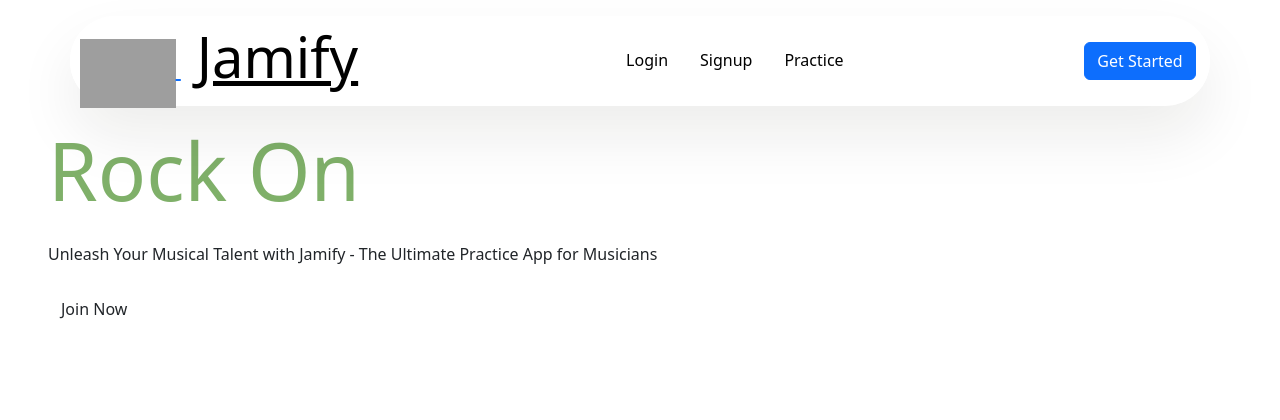
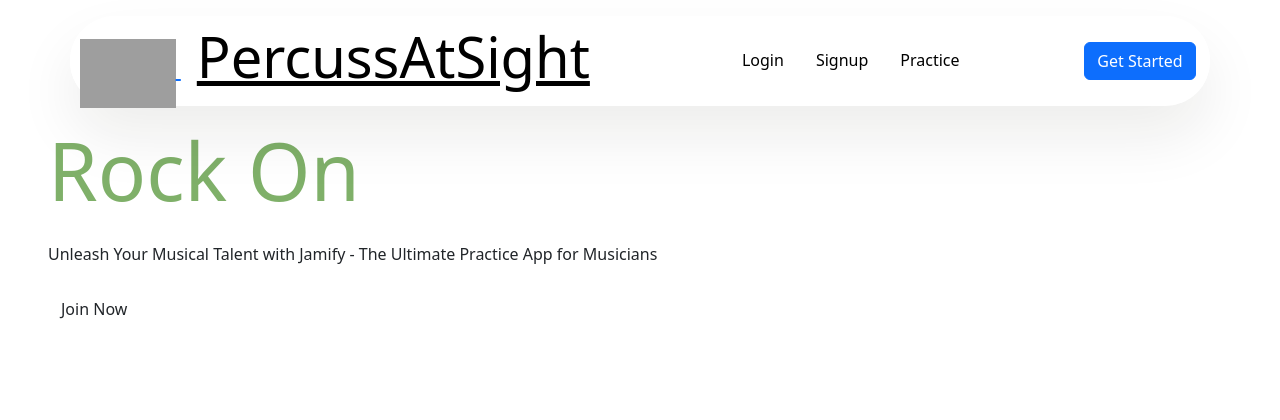
Before and after one commit to dbhaggan/411CopperSpring2024, a Django app: template percussatsight/frontend/templates/homepage.html in a window 1280 px wide. Shown: the top 420 px of the page. Run offline with Django 4.2, Linux system fonts and the light colour scheme; the template is opened without the code that fills it, so the values that code supplies are empty; parts of the project's set-up code (start-up, migrations or seed data) failed here and were passed over; some libraries are stand-ins or nearby versions; grey boxes are pictures that could not be loaded.

Commit message:
commented sections to show what is what, and plans to remove/keep

```diff
--- a/percussatsight/frontend/templates/homepage.html
+++ b/percussatsight/frontend/templates/homepage.html
@@ -591,6 +591,7 @@
 }
 </style>
 
+<!--MENU / DROPDOWN-->
 <section class="menu menu2 cid-u2RwOtCrEH" once="menu" id="menu-5-u2RwOtCrEH">
   <nav class="navbar navbar-dropdown navbar-fixed-top navbar-expand-lg">
     <div class="container">
@@ -601,7 +602,7 @@
 					</a>
 				</span>
 				<span class="navbar-caption-wrap">
-          <a class="navbar-caption text-black display-4" href="https://mobiri.se">Jamify</a>
+          <a class="navbar-caption text-black display-4" href="https://mobiri.se">PercussAtSight</a>
         </span>
       </div>
       <button class="navbar-toggler" type="button" data-toggle="collapse"
@@ -693,6 +694,8 @@
   text-align: left;
 }
 </style>
+
+<!--VIDEO FOR BACKGROUND AND BANNER-->
 <section class="header18 cid-u2RwOtC5p4 mbr-fullscreen" data-bg-video="https://www.youtube.com/embed/BED4xRosyIk?autoplay&#x3D;1&amp;loop&#x3D;1&amp;playlist&#x3D;BED4xRosyIk&amp;t&#x3D;20&amp;mute&#x3D;1&amp;playsinline&#x3D;1&amp;controls&#x3D;0&amp;showinfo&#x3D;0&amp;autohide&#x3D;1&amp;allowfullscreen&#x3D;true&amp;mode&#x3D;transparent" id="hero-15-u2RwOtC5p4">
   <div class="mbr-overlay" style="opacity: 0.3; background-color: rgb(0, 0, 0);"></div>
   <div class="container-fluid">
@@ -755,6 +758,7 @@
 }
 </style>
 
+<!--ABOUT SECTION-->
   <section class="article2 cid-u2RwOtCklw" id="about-me-2-u2RwOtCklw">
     <div class="container">
       <div class="row justify-content-center">
@@ -864,6 +868,7 @@
       <div class="col-12 content-head">
         <div class="mbr-section-head mb-5">
           <h4 class="mbr-section-title mbr-fonts-style align-center mb-0 display-2">
+            <!--WILL PROB REMOVE THIS SECTION-->
             <strong>Jam Sessions Galore</strong>
           </h4>
         </div>
@@ -1023,6 +1028,8 @@
     max-width: 800px;
   }
 </style>
+
+<!--SUBSCRIPTION SECTION - MAY OR MAY NOT KEEP-->
 <section class="pricing1 cid-u2RwOtDcBI" id="pricing-cards-1-u2RwOtDcBI">
   <div class="container-fluid">
     <div class="row justify-content-center">
@@ -1211,6 +1218,8 @@
         }
     }
 </style>
+
+<!--FOOTER BANNER-->
 <section class="features035 cid-u2RwOtDTx1" id="call-to-action-11-u2RwOtDTx1">
 	<div class="container">
 		<div class="row">
@@ -1272,6 +1281,7 @@
 }
 
 </style>
+<!--FAQ - WILL PROBABLY REMOVE-->
 <section class="list05 cid-u2RwOtEQmD" id="faq-3-u2RwOtEQmD">
     <div class="container">
         <div class="col-12 mb-5 content-head">
@@ -1330,6 +1340,7 @@
         </div>
     </div>
 </section>
+<!--WILL PROB REMOVE-->
     <style>
   .cid-u2RwOtEDm8 {
     padding-top: 6rem;
@@ -1436,6 +1447,7 @@
     color: var(--dominant-text, #ffd7ef);
   }
 </style>
+<!--SIGNUP BANNER - MAYBE KEEP?-->
 <section class="header2 cid-u2RwOtE4DH" id="subscription-form-1-u2RwOtE4DH">
   <div class="container">
     <div class="row content-wrapper justify-content-center">
@@ -1521,6 +1533,7 @@
    text-align: center;
 }
 </style>
+<!--STATS SECTION - WILL PROBABLY REMOVE-->
 <section class="features023 cid-u2RwOtEHDJ" id="metrics-1-u2RwOtEHDJ">
     <div class="container">
         <div class="row justify-content-center">
@@ -1697,6 +1710,8 @@
     max-width: 800px;
   }
 </style>
+
+<!--EVENTS - WILL PROB REMOVE-->
 <section class="features03 cid-u2RwOtEHcc" id="events-1-u2RwOtEHcc">
 	<div class="container-fluid">
 		<div class="row justify-content-center mb-5">
@@ -1811,6 +1826,7 @@
 }
 
 </style>
+<!--REVIEWS - MAYBE KEEP?-->
 <section class="people05 cid-u2RwOtE9uo" id="testimonials-5-u2RwOtE9uo">
 	<div class="container">
 		<div class="row mb-5 justify-content-center">
@@ -1958,6 +1974,7 @@
 }
 
 </style>
+<!--SOCIAL MEDIA-->
 <section class="social05 cid-u2RwOtFNM6" id="follow-us-2-u2RwOtFNM6">
     <div class="container">
         <div class="row">
@@ -2047,6 +2064,8 @@
     filter: grayscale(1);
   }
 </style>
+
+<!--PARTNERS - PROBABLY REMOVE-->
 <section class="features03 cid-u2RwOtFUDh" id="clients-1-u2RwOtFUDh">
     <div class="container-fluid">
         <div class="row justify-content-center mb-5">
```
